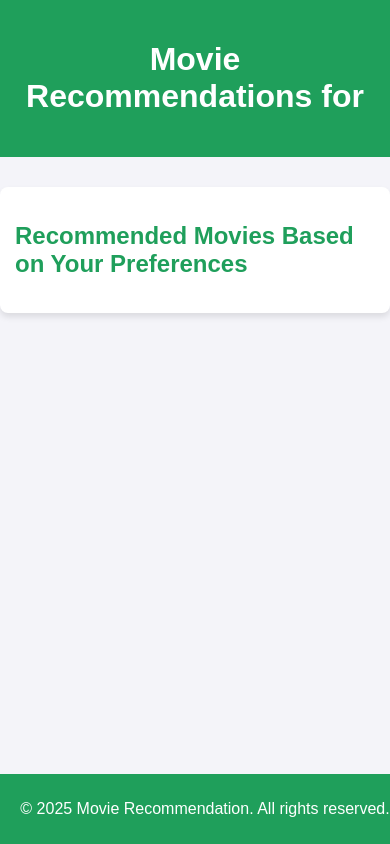
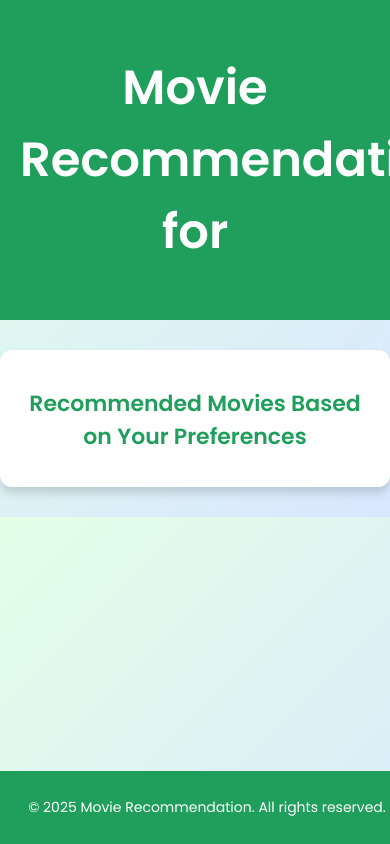
Before and after one commit to DevWaqarAhmad/Movies-Recommendation-System, a Flask app: template templates/recommendations.html in a window 390 px wide; the page is wider, and only the part inside the window is pictured. Run offline with Flask 3, Linux system fonts and the light colour scheme; the template is opened without the code that fills it, so the values that code supplies are empty; parts of the project's set-up code (start-up, migrations or seed data) failed here and were passed over.

Commit message:
Enhance Frontend View recommendations.html file

```diff
--- a/templates/recommendations.html
+++ b/templates/recommendations.html
@@ -5,10 +5,11 @@
     <meta name="viewport" content="width=device-width, initial-scale=1.0">
     <title>Recommended Movies</title>
     <link rel="stylesheet" href="https://cdnjs.cloudflare.com/ajax/libs/font-awesome/5.15.4/css/all.min.css">
+    <link href="https://fonts.googleapis.com/css2?family=Poppins:wght@300;400;600&display=swap" rel="stylesheet">
     <style>
         body {
-            font-family: Arial, sans-serif;
-            background-color: #f4f4f9;
+            font-family: 'Poppins', sans-serif;
+            background: linear-gradient(135deg, #e3ffe7, #d9e7ff);
             margin: 0;
             padding: 0;
         }
@@ -17,47 +18,79 @@
             color: white;
             padding: 20px;
             text-align: center;
+            font-size: 24px;
+            font-weight: 600;
+            animation: fadeIn 1s ease-in-out;
         }
         .container {
             max-width: 800px;
             margin: 30px auto;
-            padding: 20px;
+            padding: 25px;
             background-color: white;
-            border-radius: 8px;
-            box-shadow: 0 4px 6px rgba(0, 0, 0, 0.1);
+            border-radius: 12px;
+            box-shadow: 0 6px 10px rgba(0, 0, 0, 0.15);
+            text-align: center;
         }
         h2 {
             color: #1f9f5b;
+            font-size: 22px;
+            margin-bottom: 15px;
         }
         .movie-list {
             list-style-type: none;
             padding: 0;
         }
         .movie-item {
-            background-color: #f9f9f9;
-            margin-bottom: 10px;
+            background: #f9f9f9;
+            margin: 12px 0;
             padding: 15px;
-            border-radius: 4px;
-            box-shadow: 0 2px 4px rgba(0, 0, 0, 0.1);
+            border-radius: 8px;
+            box-shadow: 0 3px 5px rgba(0, 0, 0, 0.1);
+            display: flex;
+            align-items: center;
+            transition: 0.3s;
+        }
+        .movie-item:hover {
+            background: #eafbea;
+            transform: scale(1.03);
+            box-shadow: 0 4px 8px rgba(0, 0, 0, 0.2);
+        }
+        .movie-item i {
+            color: #1f9f5b;
+            margin-right: 12px;
+            font-size: 20px;
         }
         .movie-item h4 {
             margin: 0;
+            font-size: 18px;
             color: #333;
         }
         footer {
             text-align: center;
-            padding: 10px;
+            padding: 12px;
             background-color: #1f9f5b;
             color: white;
             position: fixed;
             bottom: 0;
             width: 100%;
+            font-size: 14px;
         }
-
         @media (max-width: 600px) {
             .container {
-                padding: 15px;
+                padding: 18px;
             }
+            .movie-item {
+                flex-direction: column;
+                align-items: center;
+                text-align: center;
+            }
+            .movie-item i {
+                margin-bottom: 5px;
+            }
+        }
+        @keyframes fadeIn {
+            from { opacity: 0; transform: translateY(-20px); }
+            to { opacity: 1; transform: translateY(0); }
         }
     </style>
 </head>
@@ -72,6 +105,7 @@
     <ul class="movie-list">
         {% for movie in recommended_movies %}
             <li class="movie-item">
+                <i class="fas fa-film"></i>
                 <h4>{{ movie }}</h4>
             </li>
         {% endfor %}
```
